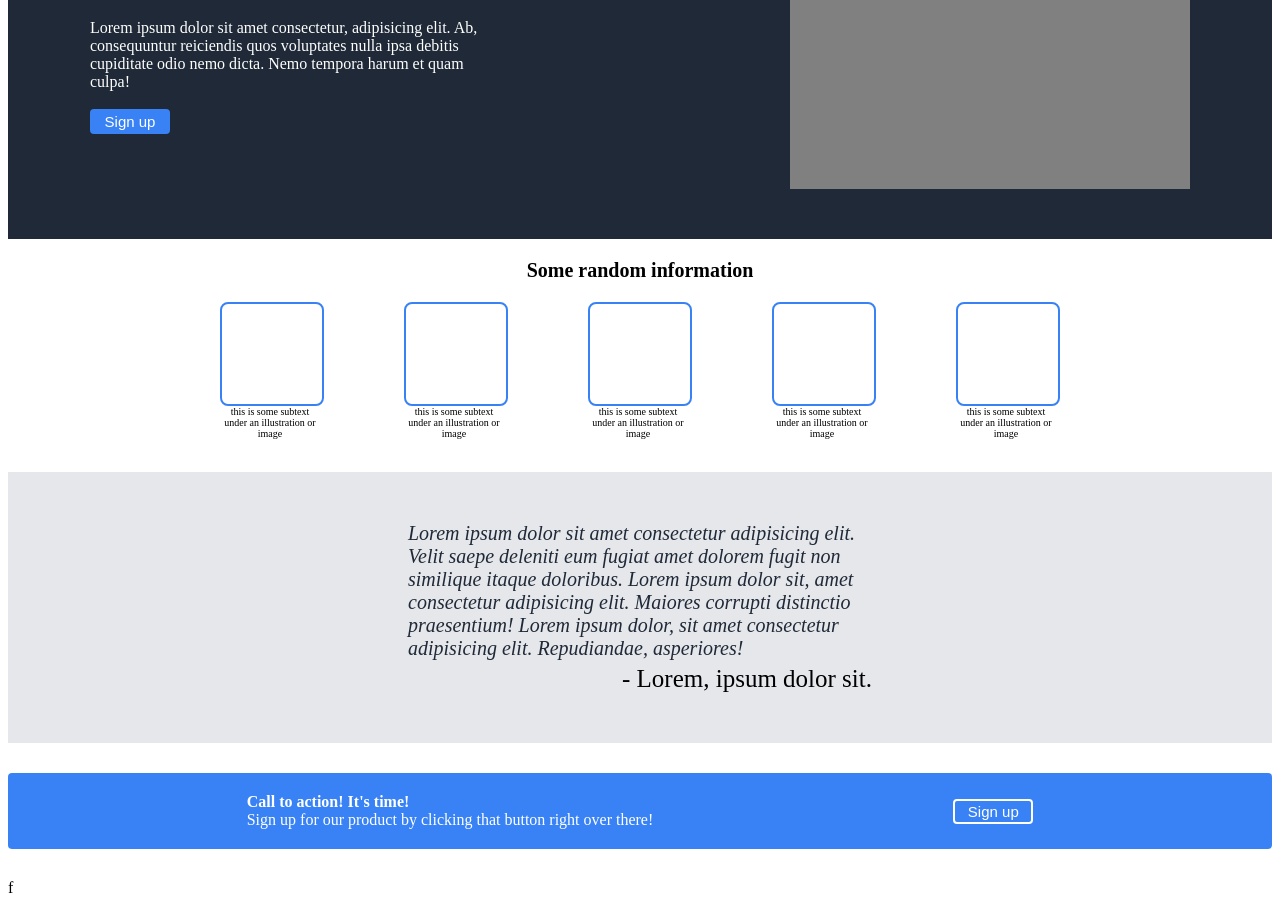
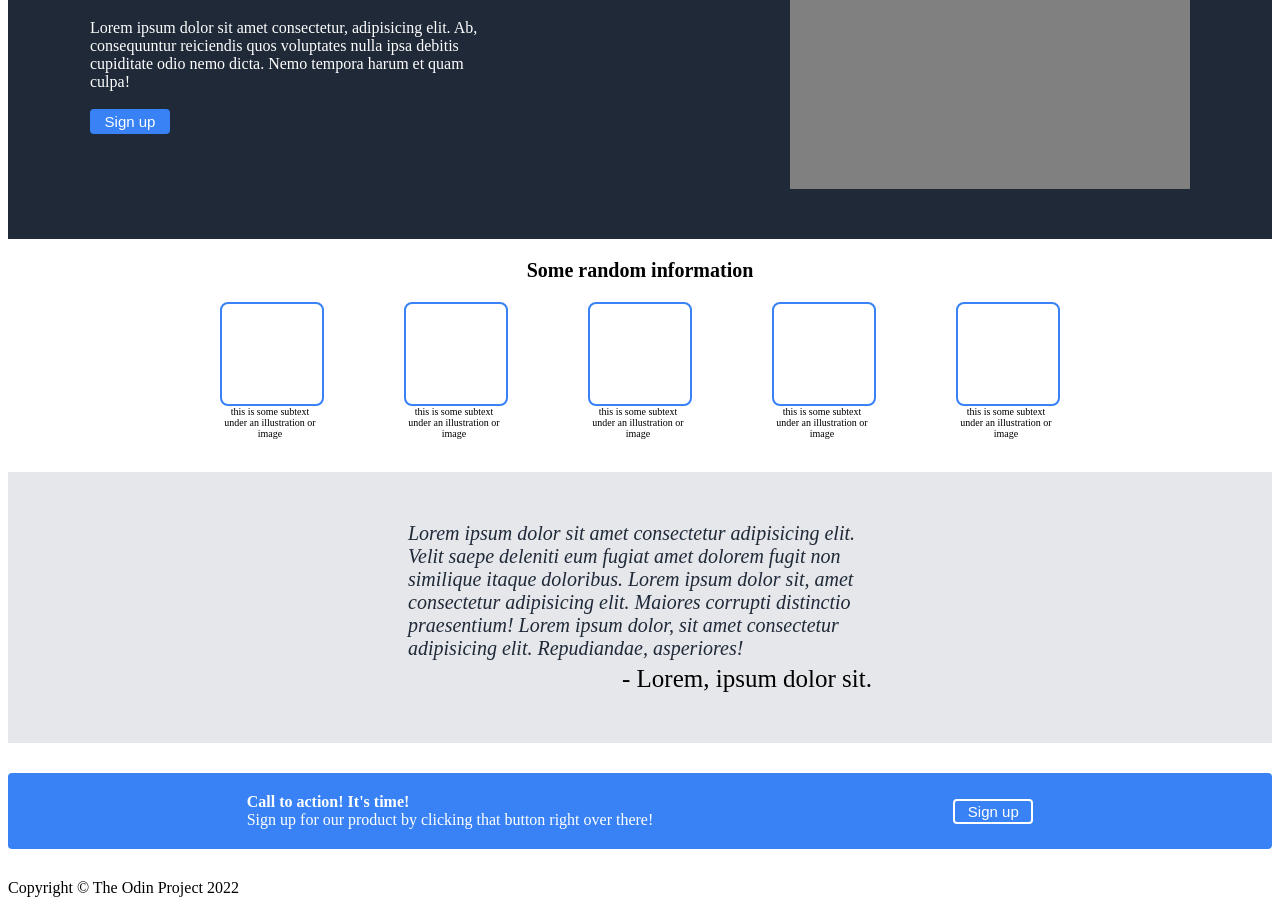
Before and after one commit to VlaicuA/TheOdinProjectLandingPage, a plain HTML site: page index.html in a window 1280 px wide. Shown: the part 169-1066 px from the top of the page. Drawn offline with Linux system fonts and the light colour scheme.

Commit message:
Add footer section. Some styling improvements.

```diff
--- a/index.html
+++ b/index.html
@@ -80,7 +80,7 @@
     </div>
 
     <div class="footer">
-        f
+        Copyright © The Odin Project 2022
     </div>
 </body>
 </html>
```
